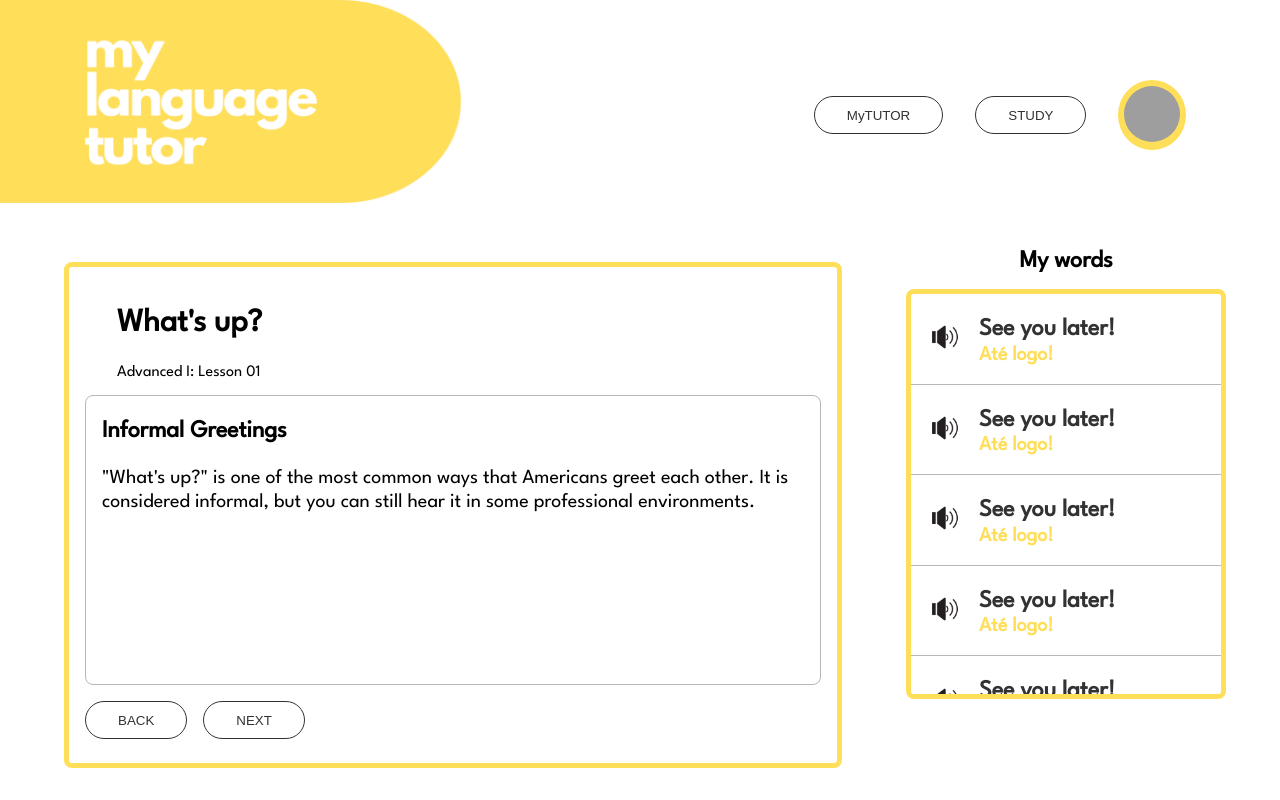
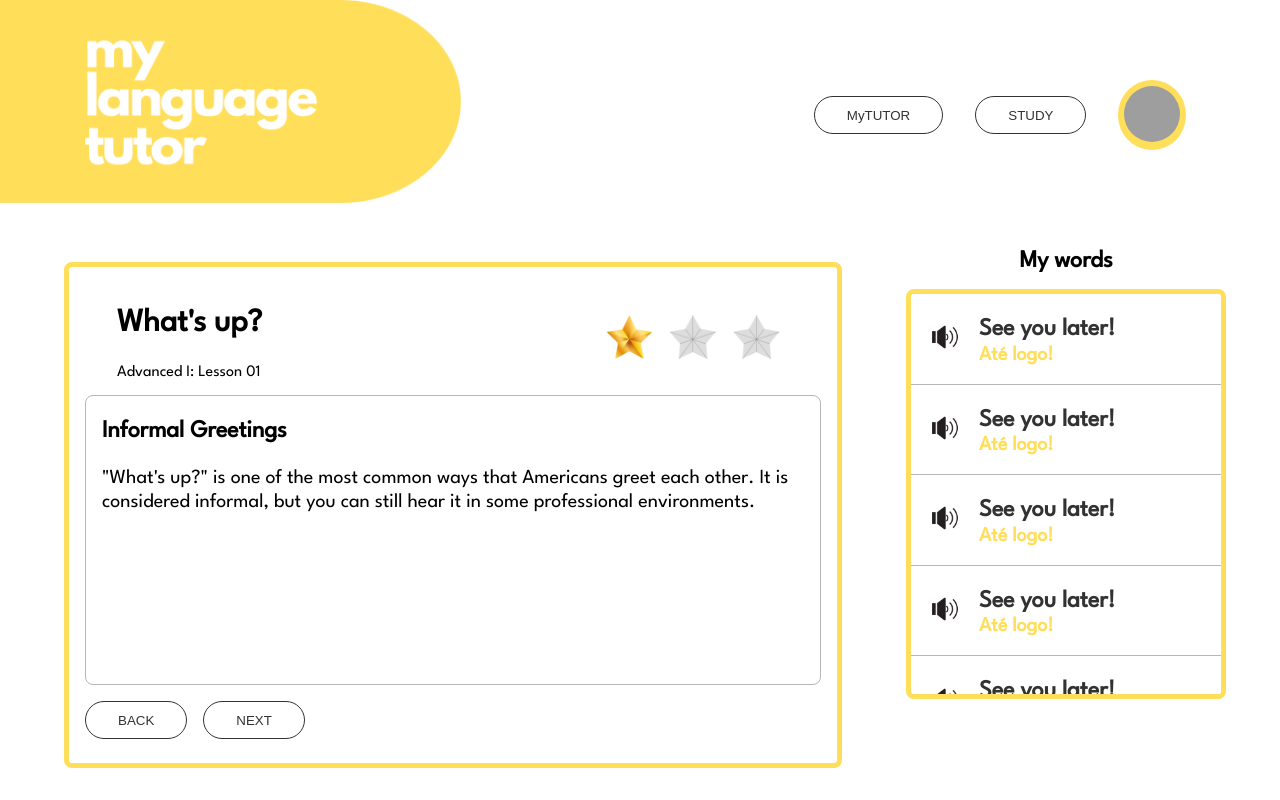
Before and after one commit to austinwisdom/austin-wisdom-my-language-tutor, a React (Create React App) app in the folder client/: page /study in a window 1280 px wide. Built offline with nearby package versions, Linux system fonts and the light colour scheme; grey boxes are pictures that could not be loaded; the HTML template or start-up script is replaced by a standard one.

Commit message:
Added stars image to lesson card.

```diff
--- a/client/src/pages/StudyPage/StudyPage.js
+++ b/client/src/pages/StudyPage/StudyPage.js
@@ -1,6 +1,7 @@
 import { useState } from "react";
 import { Link } from "react-router-dom";
 
+import goldstars1 from "../../assets/images/stars/goldstars1.png"
 import flagUS from "../../assets/icons/flag-us.png"
 import flagES from "../../assets/icons/flag-es.png"
 import flagBR from "../../assets/icons/flag-br.png"
@@ -71,6 +72,9 @@ const StudyPage = () => {
                 <div>
                     <h2 className="lesson__title">{lessonSlideArray[lessonSlide].lesson_title}</h2>
                     <p>{lessonSlideArray[lessonSlide].lesson_id}</p>
+                </div>
+                <div>
+                    <img className="lesson__img--stars" src={goldstars1} />
                 </div>
                 {/* <div className="lesson__div--dropdowns">
                     <div className="lesson__dropdown">
--- a/client/src/pages/StudyPage/StudyPage.scss
+++ b/client/src/pages/StudyPage/StudyPage.scss
@@ -120,6 +120,16 @@
             right: 34rem;
         }
     }
+
+    &__img {
+
+        &--stars {
+            height: 6rem;
+            // border: 1px solid $light-stone;
+            // border-radius: 8px;
+            // padding: 0rem 1rem;
+        }
+    }
 }
 
 .words {
```
